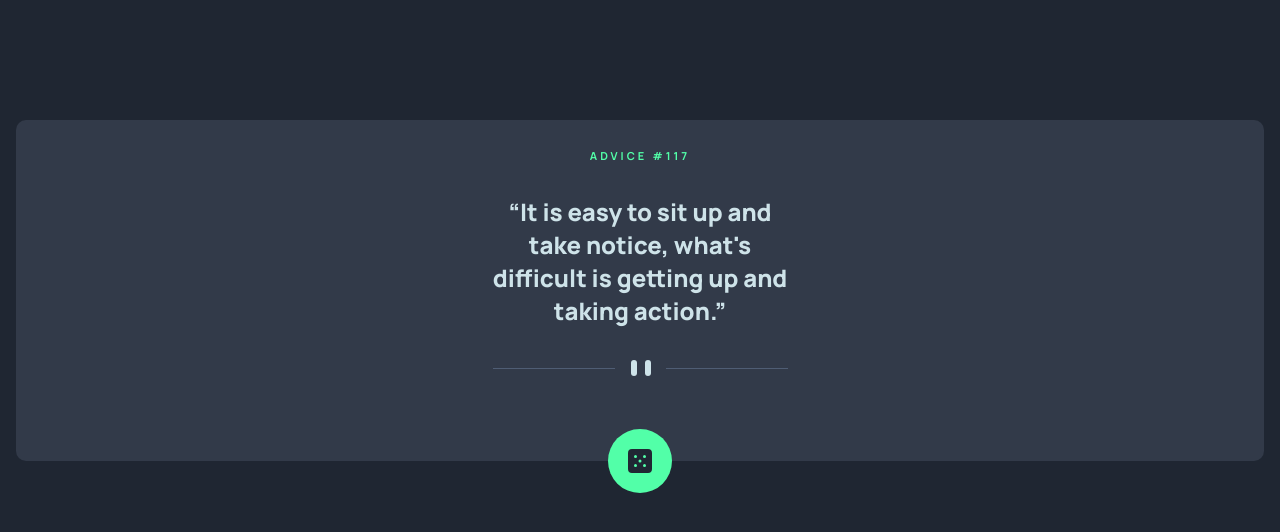
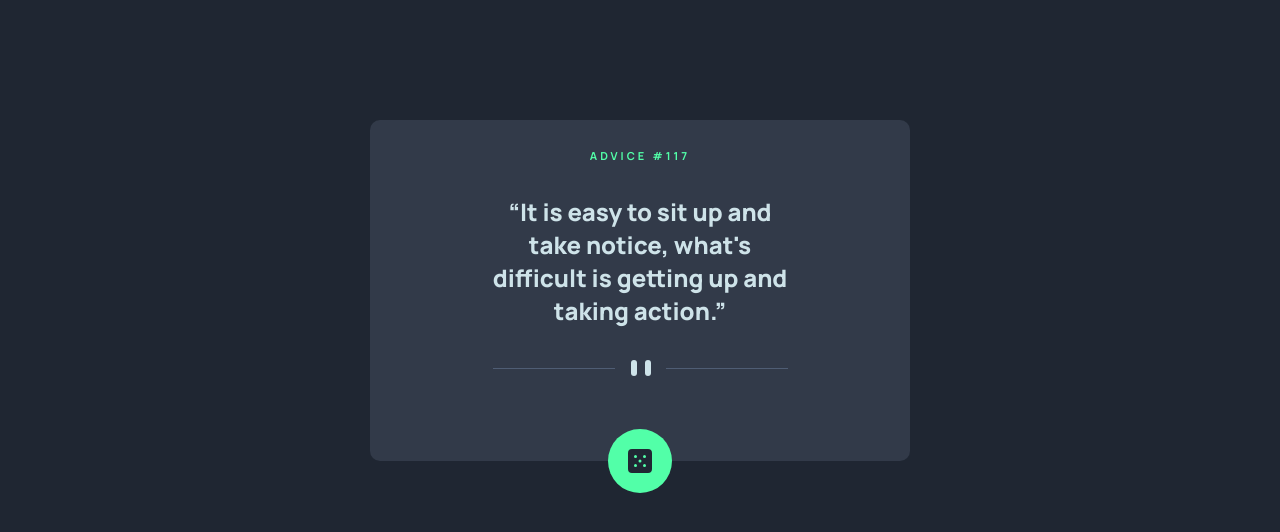
Before and after one commit to RyanNolan1/react-advice-generator, a React (Create React App) app: page / in a window 1280 px wide. Shown: the top 532 px of the page. Built offline with nearby package versions, Linux system fonts and the light colour scheme.

Commit message:
this will add a max width to the advice container

```diff
--- a/src/index.css
+++ b/src/index.css
@@ -27,6 +27,7 @@ body {
   justify-content: center;
   gap: 2rem;
   width: 100%;
+  max-width:33.75rem;
 }
 
 .advice-header {
```
